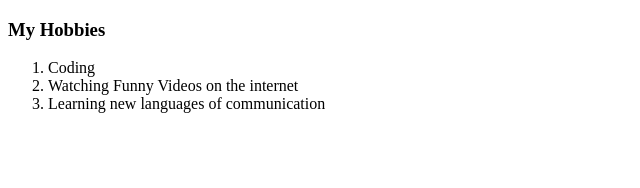
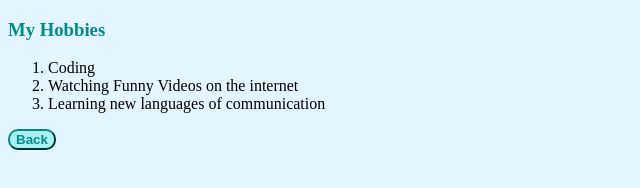
Before and after one commit to mdanish487/cv, a plain HTML site: page hobbies.html in a window 1280 px wide. Shown: the whole page, without its empty margins (0-640 px from the left). Drawn offline with Linux system fonts and the light colour scheme.

Commit message:
Updated the hobbies file.

```diff
--- a/hobbies.html
+++ b/hobbies.html
@@ -3,6 +3,7 @@
   <head>
     <meta charset="UTF-8" />
     <title>My Hobbies</title>
+    <link rel="stylesheet" href="css/style.css" />
   </head>
   <body>
     <h3>My Hobbies</h3>
@@ -11,5 +12,17 @@
       <li>Watching Funny Videos on the internet</li>
       <li>Learning new languages of communication</li>
     </ol>
+    <a href="index.html">
+      <button
+        style="
+          background-color: rgb(171, 240, 240);
+          color: darkcyan;
+          border-color: darkcyan;
+          border-radius: 10px;
+        "
+      >
+        <strong> Back </strong>
+      </button></a
+    >
   </body>
 </html>
```
